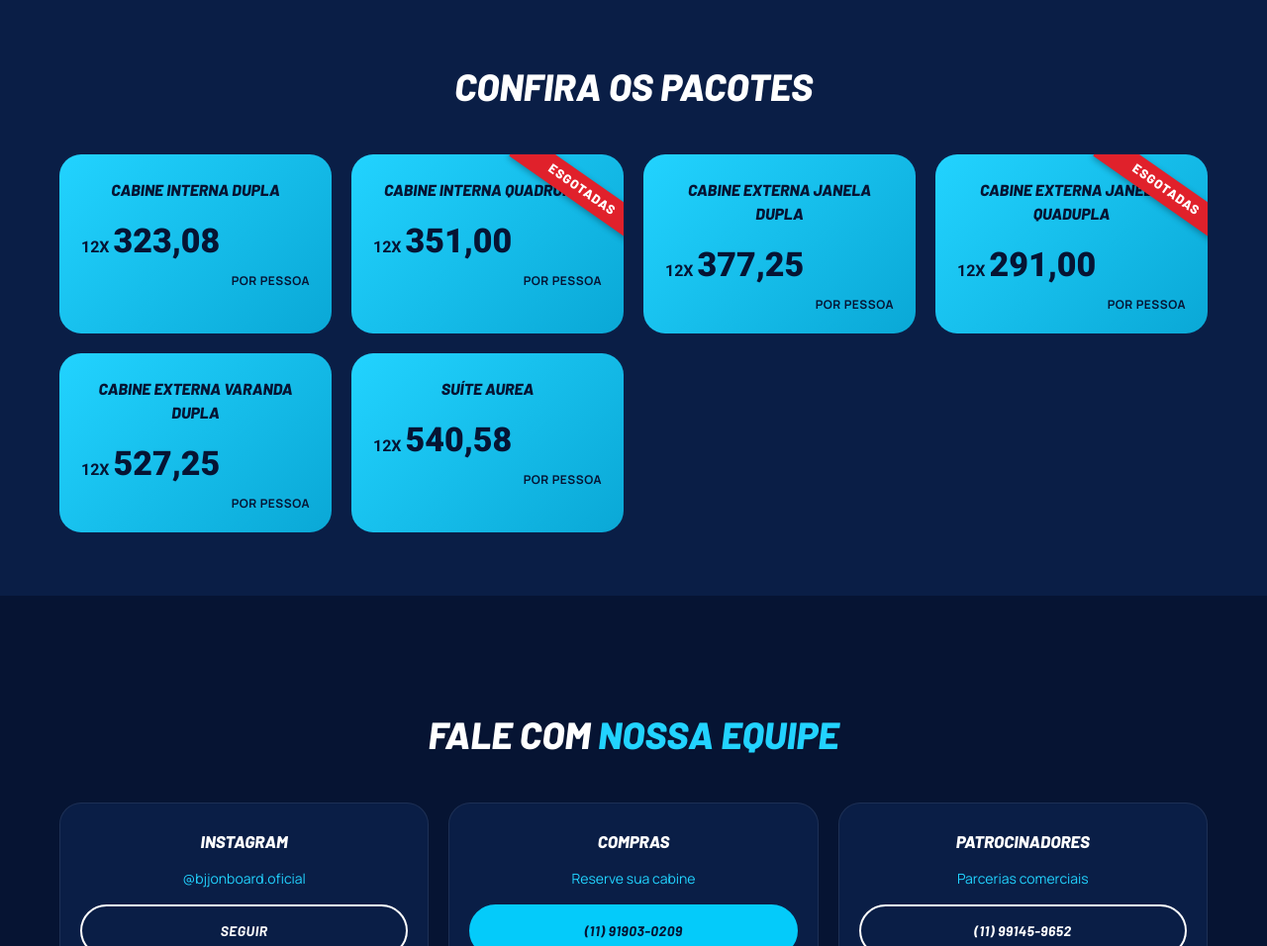
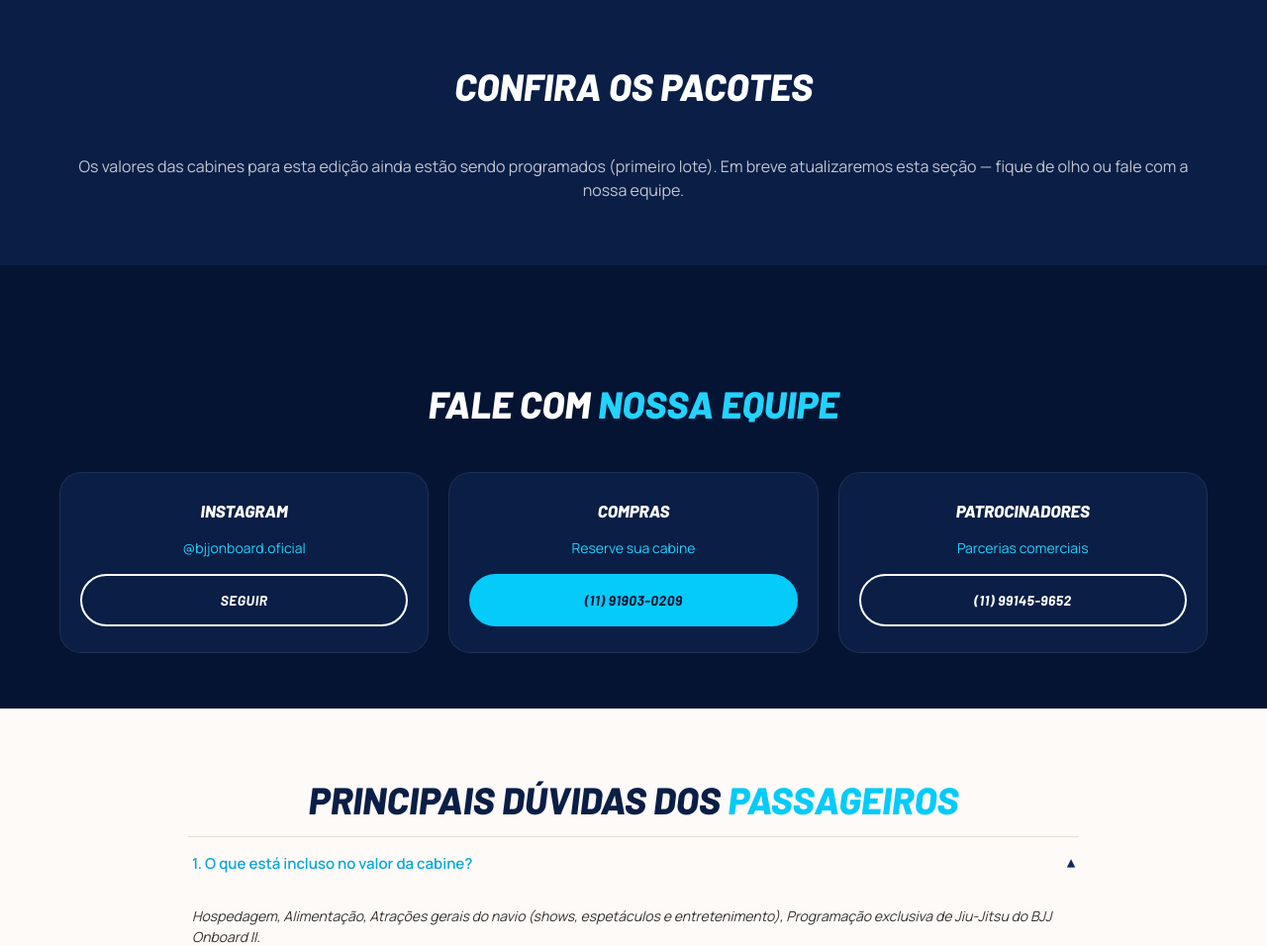
Before and after one commit to tecbmtecnologia-dot/site-bjjonboard, a plain HTML site: page index.html in a window 1280 px wide. Shown: the part 5285-6241 px from the top of the page at 99% size. Drawn offline with Linux system fonts and the light colour scheme.

Commit message:
Remove valores das cabines temporariamente até definição do primeiro lote
Co-Authored-By: Claude Sonnet 5 <noreply@anthropic.com>

```diff
--- a/index.html
+++ b/index.html
@@ -179,38 +179,7 @@
 <!-- PACOTES -->
 <section class="pricing">
   <h2 class="section-title on-dark">CONFIRA OS PACOTES</h2>
-  <div class="pricing-grid" style="margin-top:32px;">
-    <div class="price-card">
-      <h3>CABINE INTERNA DUPLA</h3>
-      <div class="price"><span class="times">12X</span>323,08</div>
-      <div class="per-person">POR PESSOA</div>
-    </div>
-    <div class="price-card sold-out">
-      <h3>CABINE INTERNA QUADRUPLA</h3>
-      <div class="price"><span class="times">12X</span>351,00</div>
-      <div class="per-person">POR PESSOA</div>
-    </div>
-    <div class="price-card">
-      <h3>CABINE EXTERNA JANELA DUPLA</h3>
-      <div class="price"><span class="times">12X</span>377,25</div>
-      <div class="per-person">POR PESSOA</div>
-    </div>
-    <div class="price-card sold-out">
-      <h3>CABINE EXTERNA JANELA QUADUPLA</h3>
-      <div class="price"><span class="times">12X</span>291,00</div>
-      <div class="per-person">POR PESSOA</div>
-    </div>
-    <div class="price-card">
-      <h3>CABINE EXTERNA VARANDA DUPLA</h3>
-      <div class="price"><span class="times">12X</span>527,25</div>
-      <div class="per-person">POR PESSOA</div>
-    </div>
-    <div class="price-card">
-      <h3>SUÍTE AUREA</h3>
-      <div class="price"><span class="times">12X</span>540,58</div>
-      <div class="per-person">POR PESSOA</div>
-    </div>
-  </div>
+  <p class="pricing-note" style="margin-top:32px; font-size:16px;">Os valores das cabines para esta edição ainda estão sendo programados (primeiro lote). Em breve atualizaremos esta seção — fique de olho ou fale com a nossa equipe.</p>
 </section>
 
 <!-- FALE COM NOSSA EQUIPE -->
```
